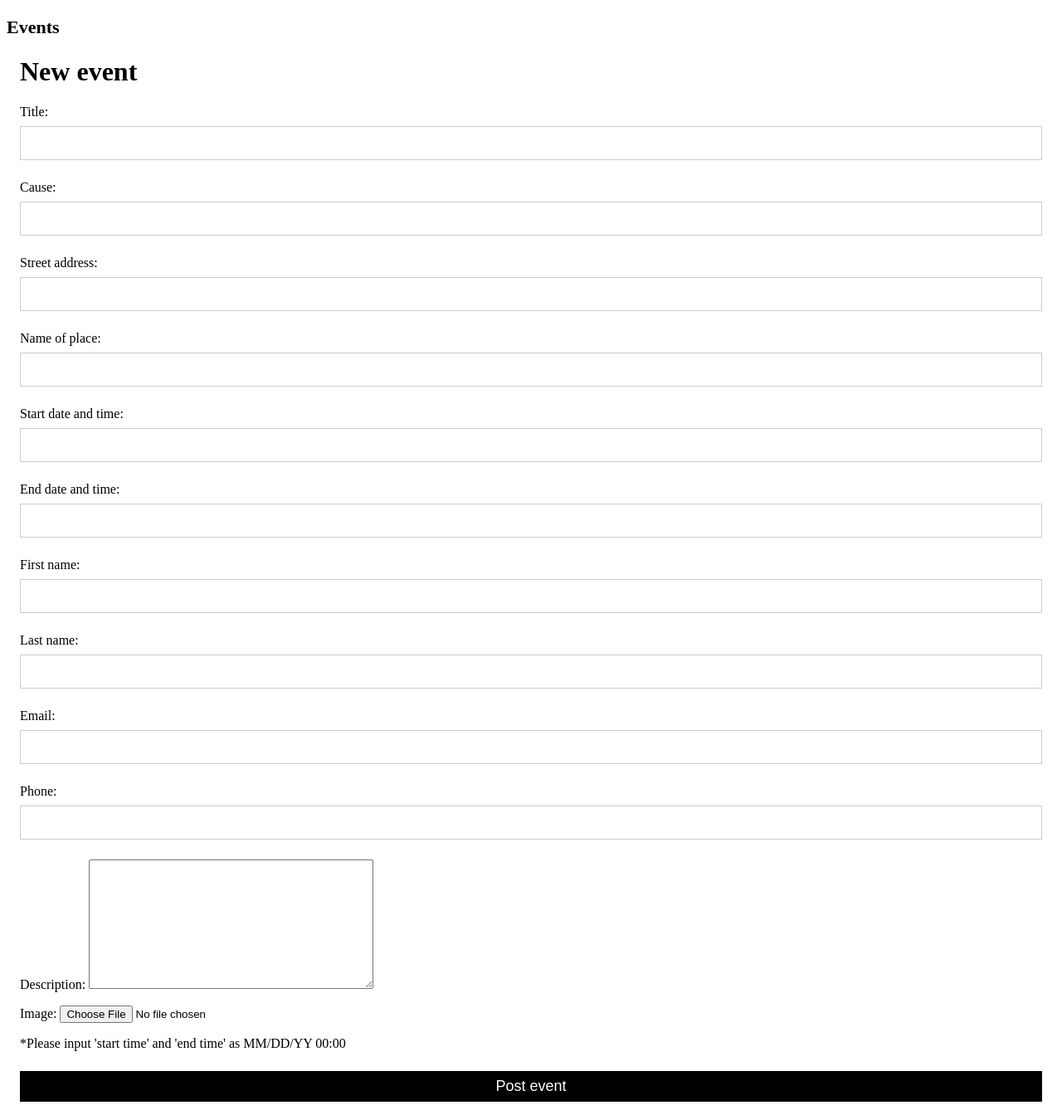
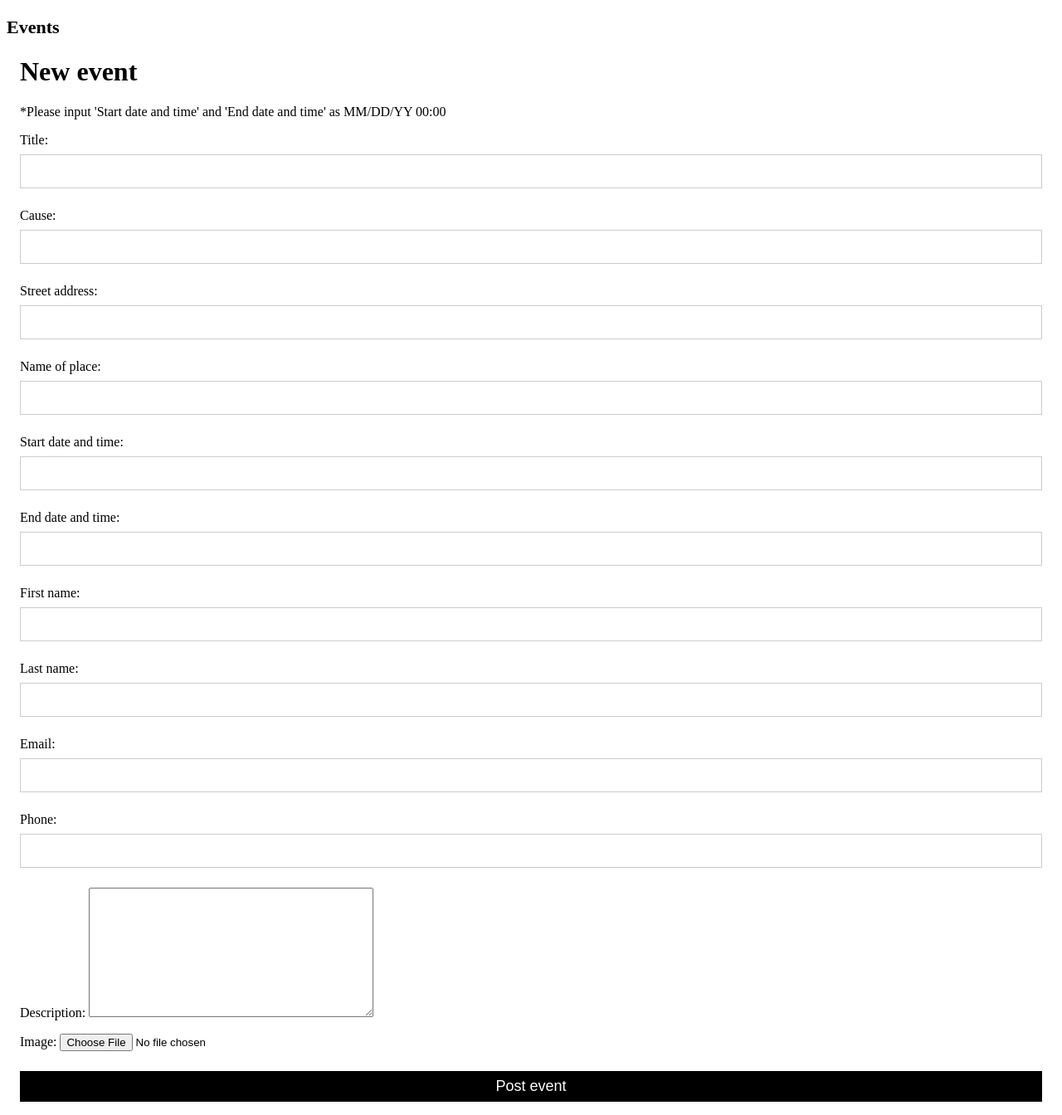
Before and after one commit to juhyem/gwcfinalproject, a Django app: page /post/new/ in a window 1280 px wide. Shown: the part 226-1570 px from the top of the page at 83% size. Run offline with Django 3.2, Linux system fonts and the light colour scheme; some libraries are stand-ins or nearby versions.

Commit message:
trying to edit date and time field, but it's not working soz

```diff
--- a/Catalyze/events/forms.py
+++ b/Catalyze/events/forms.py
@@ -1,13 +1,15 @@
 from django import forms
 # from django.contrib.admin.widgets import AdminTimeWidget, AdminDateWidget
 from .models import Event
+from django.forms import DateTimeField
 
 class EventForm(forms.ModelForm):
 
+    start_date_and_time = DateTimeField(input_formats=["%d %b %Y %H:%M:%S %Z"])
+    end_date_and_time = DateTimeField(input_formats=["%d %b %Y %H:%M:%S %Z"])
     class Meta:
         model = Event
         fields = ('title', 'cause', 'street_address', 'name_of_place', 'start_date_and_time', 'end_date_and_time', 'first_name', 'last_name', 'email', 'phone', 'description', 'image')
-
 
     # start_time = forms.TimeField(widget = AdminTimeWidget)
     # start_date = forms.DateField(widget = AdminDateWidget)
--- a/Catalyze/events/templates/events/post_edit.html
+++ b/Catalyze/events/templates/events/post_edit.html
@@ -3,8 +3,8 @@
 {% block content %}
     <h1>New event</h1>
     <form method="POST" class="post-form" enctype="multipart/form-data">{% csrf_token %}
+      <p>*Please input 'Start date and time' and 'End date and time' as MM/DD/YY 00:00</p>
         {{ form.as_p }}
-        <p>*Please input 'start time' and 'end time' as MM/DD/YY 00:00</p>
         <button type="submit" class="save btn btn-default">Post event</button>
     </form>
 {% endblock %}
```
